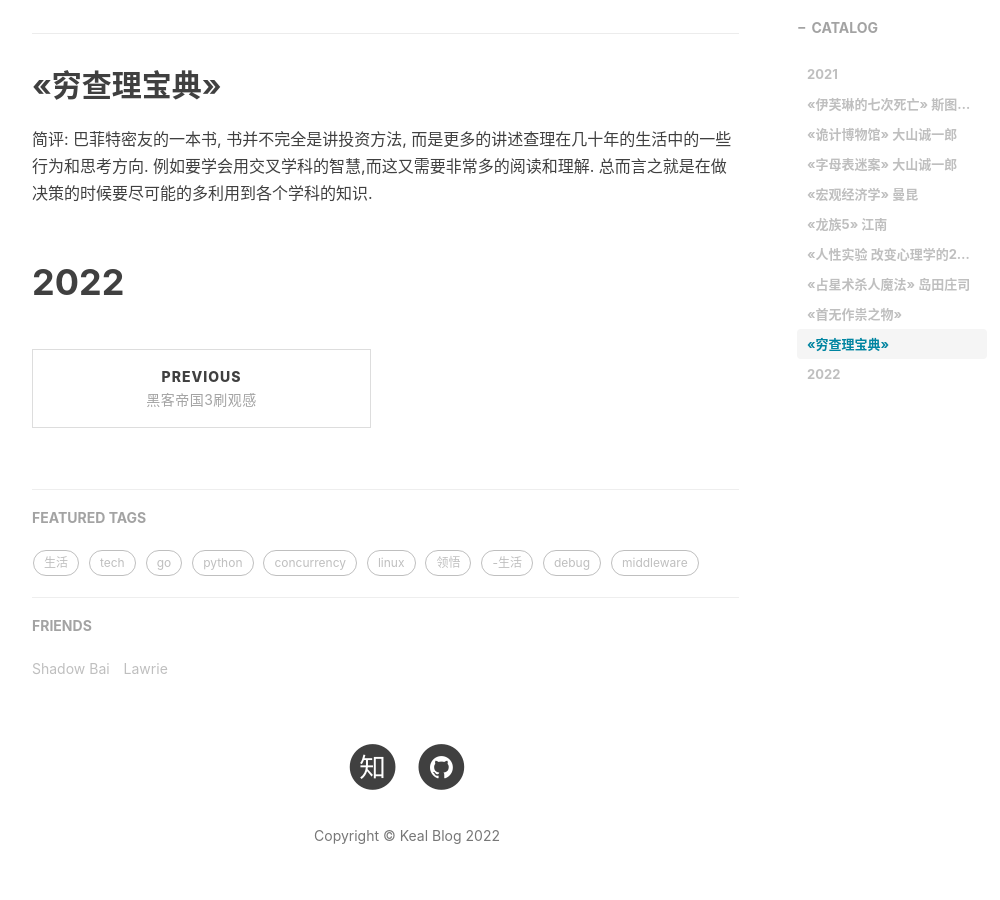
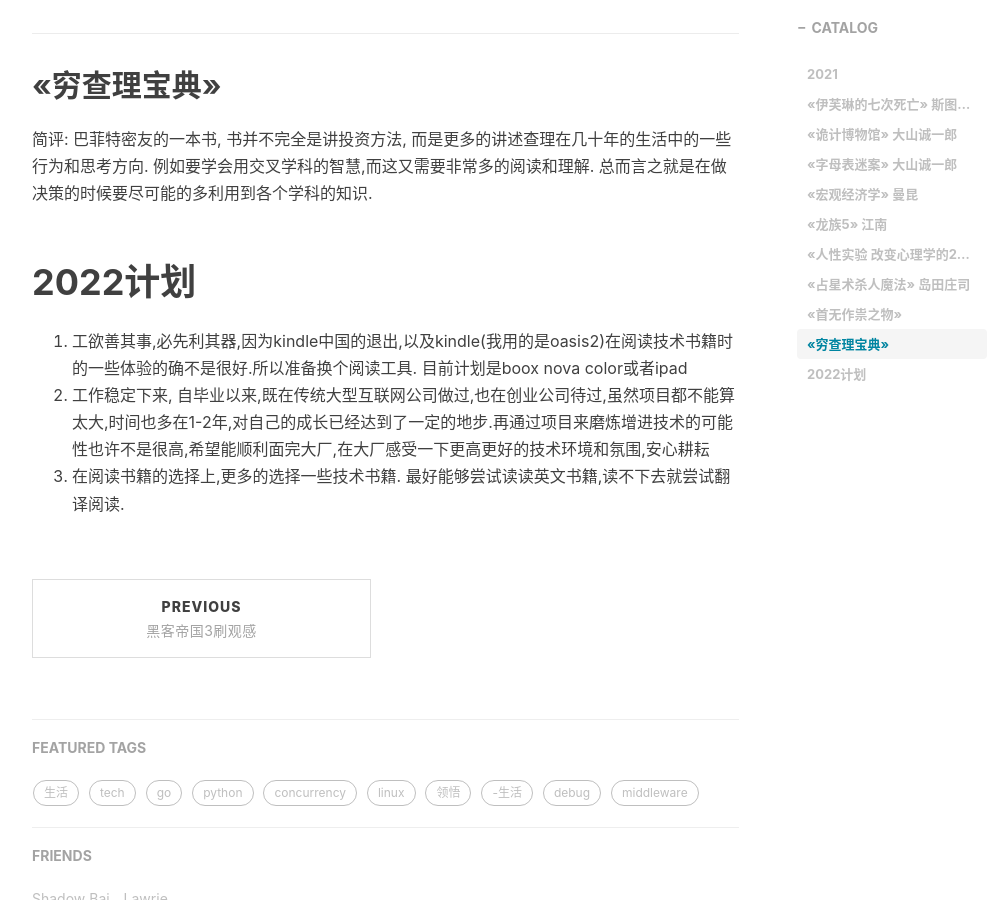
Before and after one commit to kneed/kneed.github.io, a Jekyll site: the page built from _posts/2022-02-07-2021读书总结&2022计划.md, in a window 1280 px wide and 900 px high, scrolled down 2418 px. Shown: the whole window, without its empty margins (233-1233 px from the left). Built offline with Jekyll 4.4.1, drawn with Linux system fonts in a browser that asks for light colours; nearby versions of some CDN libraries; comment, search, counter and statistics services are not loaded.

Commit message:
feat: 2022计划

```diff
--- a/_posts/2022-02-07-2021读书总结&2022计划.md
+++ b/_posts/2022-02-07-2021读书总结&2022计划.md
@@ -48,4 +48,8 @@ tags:
 
 简评: 巴菲特密友的一本书, 书并不完全是讲投资方法, 而是更多的讲述查理在几十年的生活中的一些行为和思考方向. 例如要学会用交叉学科的智慧,而这又需要非常多的阅读和理解. 总而言之就是在做决策的时候要尽可能的多利用到各个学科的知识.
 
-# 2022
+# 2022计划
+
+1. 工欲善其事,必先利其器,因为kindle中国的退出,以及kindle(我用的是oasis2)在阅读技术书籍时的一些体验的确不是很好.所以准备换个阅读工具. 目前计划是boox nova color或者ipad
+2. 工作稳定下来, 自毕业以来,既在传统大型互联网公司做过,也在创业公司待过,虽然项目都不能算太大,时间也多在1-2年,对自己的成长已经达到了一定的地步.再通过项目来磨炼增进技术的可能性也许不是很高,希望能顺利面完大厂,在大厂感受一下更高更好的技术环境和氛围,安心耕耘
+3. 在阅读书籍的选择上,更多的选择一些技术书籍. 最好能够尝试读读英文书籍,读不下去就尝试翻译阅读.
```
Also changed, not shown: _posts/2021-11-16-腾讯面试.md (renamed from _posts/2021-11-16-关于我腾讯后端开发岗位一面的全部.md, +1 -1 lines), _posts/2021-12-05-黑客帝国3刷观感.md (+2 -0 lines).
